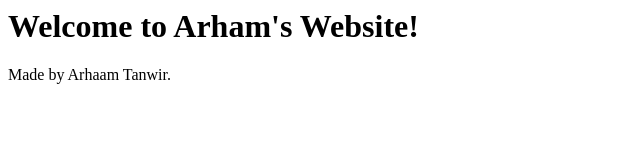
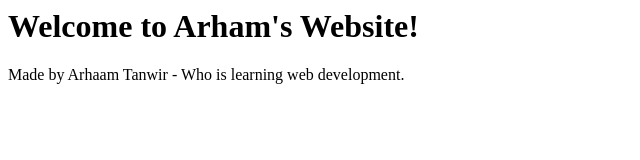
Before and after one commit to arhamtanwir07/arhamlabs-demo, a plain HTML site: page index.html in a window 1280 px wide. Shown: the whole page, without its empty margins (0-640 px from the left). Drawn offline with Linux system fonts and the light colour scheme.

Commit message:
updated page

```diff
--- a/index.html
+++ b/index.html
@@ -5,6 +5,6 @@
         </head>
         <body>
             <h1>Welcome to Arham's Website!</h1>
-                <p>Made by Arhaam Tanwir.</p>
+                <p>Made by Arhaam Tanwir - Who is learning web development.</p>
         </body>
 </html>
```
